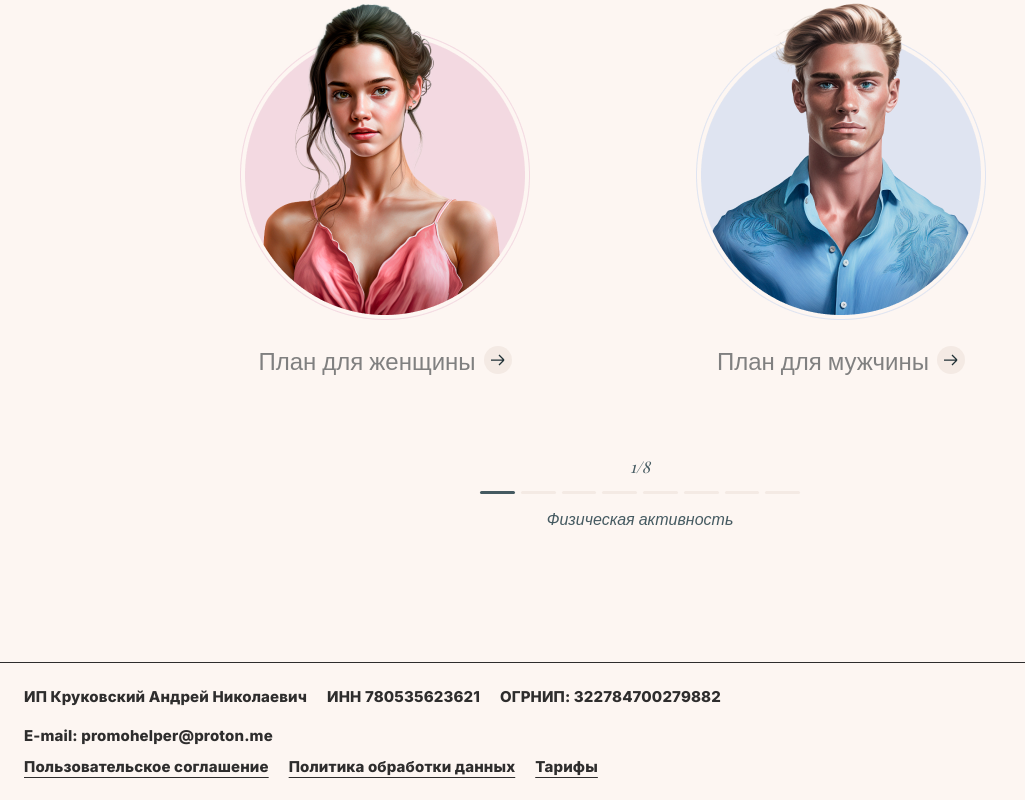
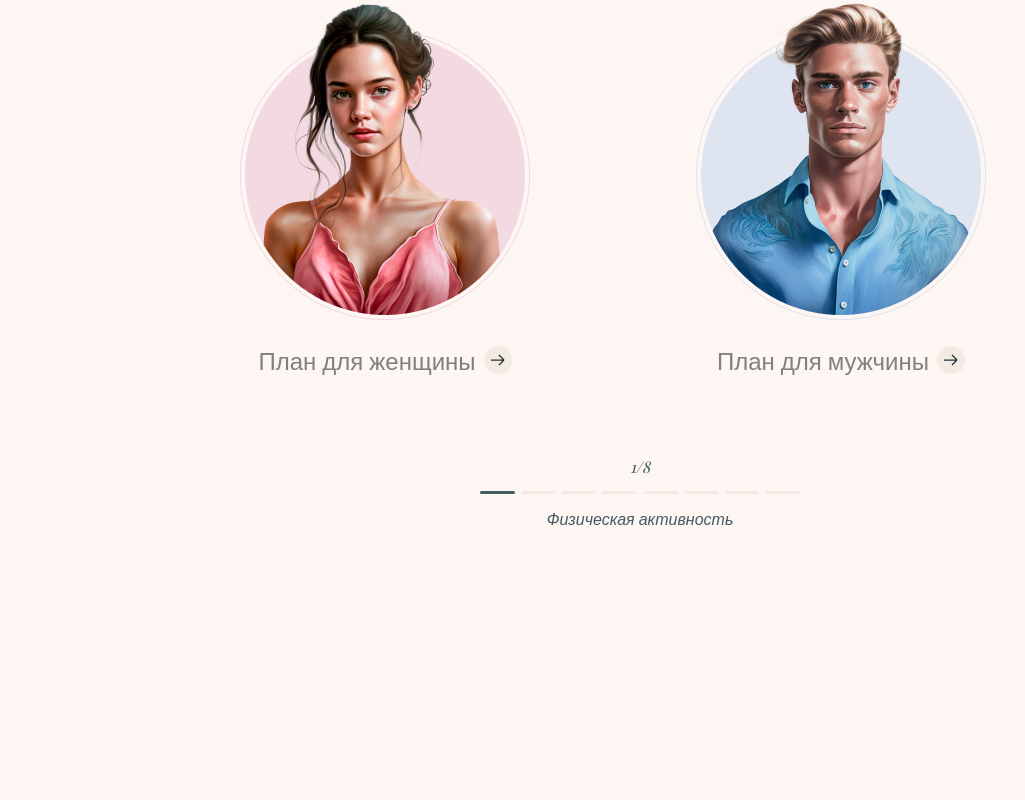
Before and after one commit to VityaSchel/ketoplan-diet, a Next.js app: page /plan/quiz in a window 1280 px wide. Shown: the part 393-1193 px from the top of the page, without its empty margins (0-1025 px from the left). After the commit the page ends 1002 px from the top, so only its background shows below. Built offline with nearby package versions, Linux system fonts and the light colour scheme; a web font is replaced by a local one.

Commit message:
remove footer from test page

```diff
--- a/src/pages/plan/quiz.tsx
+++ b/src/pages/plan/quiz.tsx
@@ -4,7 +4,6 @@ import { ru as yupRuLocale } from 'yup-locales'
 import * as Yup from 'yup'
 import Head from '@/widgets/head'
 import { useRouter } from 'next/router'
-import Footer from '@/widgets/footer'
 
 Yup.setLocale(yupRuLocale)
 
@@ -26,7 +25,6 @@ export default function PlanPage() {
           }, '/plan/result')
         }}
       />
-      <Footer />
     </>
   )
 }
--- a/src/widgets/footer/styles.module.scss
+++ b/src/widgets/footer/styles.module.scss
@@ -8,7 +8,7 @@
     width: 100%;
     display: flex;
     justify-content: center;
-    max-width: 840px;
+    // max-width: 840px;
 
     .innerFooter {
       display: flex;
```
